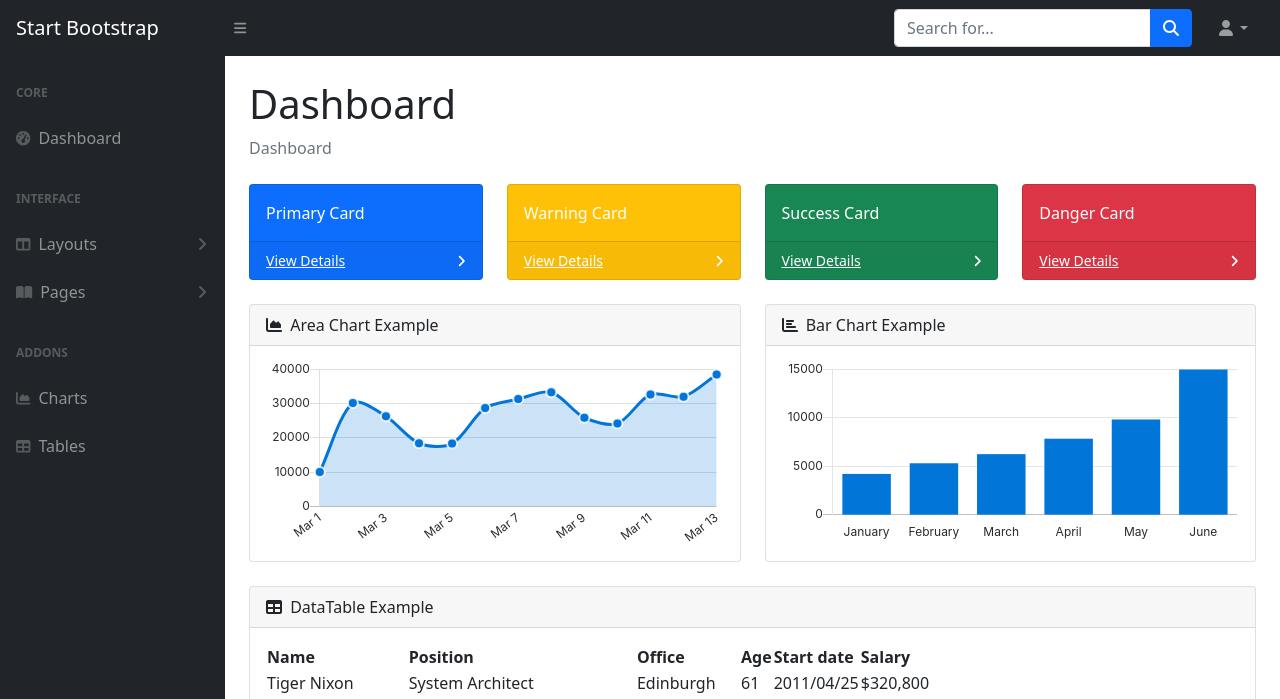
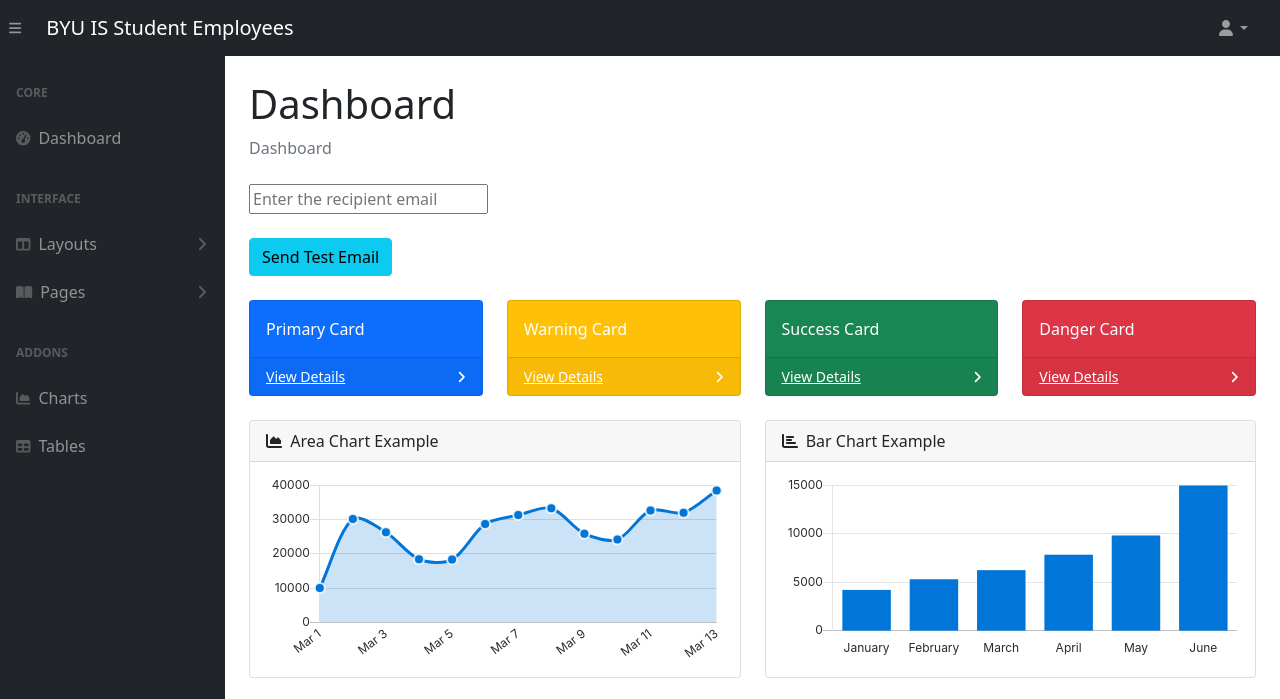
Before and after one commit to SpencerHJackson/IS-562-Class-Project, a Django app: page / in a window 1280 px wide. Shown: the top 699 px of the page. Run offline with Django 4.2, Linux system fonts and the light colour scheme; some libraries are stand-ins or nearby versions.

Commit message:
Test email feature working, removed broken links

```diff
--- a/StudentEmployeeInformation/urls.py
+++ b/StudentEmployeeInformation/urls.py
@@ -1,6 +1,7 @@
 from django.urls import path
-from .views import indexPageView
+from .views import indexPageView, send_email
 
 urlpatterns = [
-    path('', indexPageView, name="index")
+    path('', indexPageView, name="index"),
+    path('sendEmail/', send_email, name="sendEmail")
 ]
--- a/StudentEmployeeInformation/views.py
+++ b/StudentEmployeeInformation/views.py
@@ -1,4 +1,5 @@
 from email.mime.text import MIMEText
+from django.http import HttpResponse
 import smtplib
 import ssl
 from django.shortcuts import render
@@ -7,16 +8,18 @@ from django.shortcuts import render
 def indexPageView(request):
     return render(request, 'StudentEmployeeInformation/index.html')
 
-def send_email(self, subject, text):
+def send_email(request):
     port = 465
     account = 'is405project@gmail.com'
     password = 'zacmtgcrbbndquhm'
-    recipient = 'spencerhyrumjackson@gmail.com'
+    recipient = request.POST.get('recipient')
     context = ssl.create_default_context()
     with smtplib.SMTP_SSL("smtp.gmail.com", port, context=context) as server:
       server.login(account, password)
-      message = text
+      message = request.POST.get('text')
       msg = MIMEText(message)
-      msg['Subject'] = subject
+      msg['Subject'] = request.POST.get('subject')
       msg['To'] = recipient
       server.sendmail(account,recipient,msg.as_string())
+
+    return HttpResponse("Email was sent!")
--- a/templates/StudentEmployeeInformation/index.html
+++ b/templates/StudentEmployeeInformation/index.html
@@ -1,5 +1,7 @@
 {% extends 'base.html' %}
 {% load static %}
+
+{% block title %}Home{% endblock %}
 
 {% block content %}
 
@@ -8,6 +10,14 @@
     <ol class="breadcrumb mb-4">
         <li class="breadcrumb-item active">Dashboard</li>
     </ol>
+    <form action="{% url 'sendEmail' %}" method="post">
+        {% csrf_token %}
+        <input name="recipient" type="text" placeholder="Enter the recipient email">
+        <input name="subject" type="hidden" value="Test Email">
+        <input name="text" type="hidden" value="This email verifies that the send email feature worked!">
+        <br><br>
+        <button type="submit" class="btn btn-info">Send Test Email</button>
+    </form><br>
     <div class="row">
         <div class="col-xl-3 col-md-6">
             <div class="card bg-primary text-white mb-4">
--- a/templates/base.html
+++ b/templates/base.html
@@ -8,22 +8,23 @@
         <meta name="viewport" content="width=device-width, initial-scale=1, shrink-to-fit=no" />
         <meta name="description" content="" />
         <meta name="author" content="" />
-        <title>Dashboard - SB Admin</title>
+        <title>BYU IS Student Employees - {% block title %}{% endblock %}</title>
         <link href="https://cdn.jsdelivr.net/npm/simple-datatables@latest/dist/style.css" rel="stylesheet" />
         <link href="{% static 'css/styles.css' %}" rel=stylesheet />
         <script src="https://use.fontawesome.com/releases/v6.1.0/js/all.js" crossorigin="anonymous"></script>
     </head>
     <body class="sb-nav-fixed">
         <nav class="sb-topnav navbar navbar-expand navbar-dark bg-dark">
-            <!-- Navbar Brand-->
-            <a class="navbar-brand ps-3" href="index.html">Start Bootstrap</a>
             <!-- Sidebar Toggle-->
             <button class="btn btn-link btn-sm order-1 order-lg-0 me-4 me-lg-0" id="sidebarToggle" href="#!"><i class="fas fa-bars"></i></button>
+            <!-- Navbar Brand-->
+            <a class="navbar-brand ps-3" href="{% url 'index' %}">BYU IS Student Employees</a>
             <!-- Navbar Search-->
             <form class="d-none d-md-inline-block form-inline ms-auto me-0 me-md-3 my-2 my-md-0">
                 <div class="input-group">
-                    <input class="form-control" type="text" placeholder="Search for..." aria-label="Search for..." aria-describedby="btnNavbarSearch" />
-                    <button class="btn btn-primary" id="btnNavbarSearch" type="button"><i class="fas fa-search"></i></button>
+                    {% comment %} Commented out searchbar {% endcomment %}
+                    <!--<input class="form-control" type="text" placeholder="Search for..." aria-label="Search for..." aria-describedby="btnNavbarSearch" />
+                    <button class="btn btn-primary" id="btnNavbarSearch" type="button"><i class="fas fa-search"></i></button>-->
                 </div>
             </form>
             <!-- Navbar-->
```
Also changed, not shown: other parts of templates/base.html (+11 -11 lines), 1 other file.
